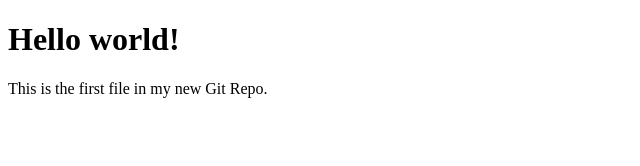
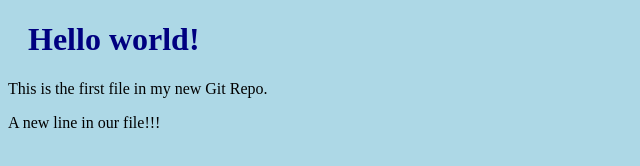
Before and after one commit to jvaguilar/hello-world, a plain HTML site: page index.html in a window 1280 px wide. Shown: the whole page, without its empty margins (0-640 px from the left). Drawn offline with Linux system fonts and the light colour scheme.

Commit message:
Updated index.html with a new line

```diff
--- a/index.html
+++ b/index.html
@@ -2,11 +2,13 @@
 <html>
 <head>
 <title>Hello World!</title>
+<link rel="stylesheet" href="bluestyle.css">
 </head>
 <body>
 
 <h1>Hello world!</h1>
 <p>This is the first file in my new Git Repo.</p>
+<p>A new line in our file!!!</p>
 
 </body>
 </html>
```
